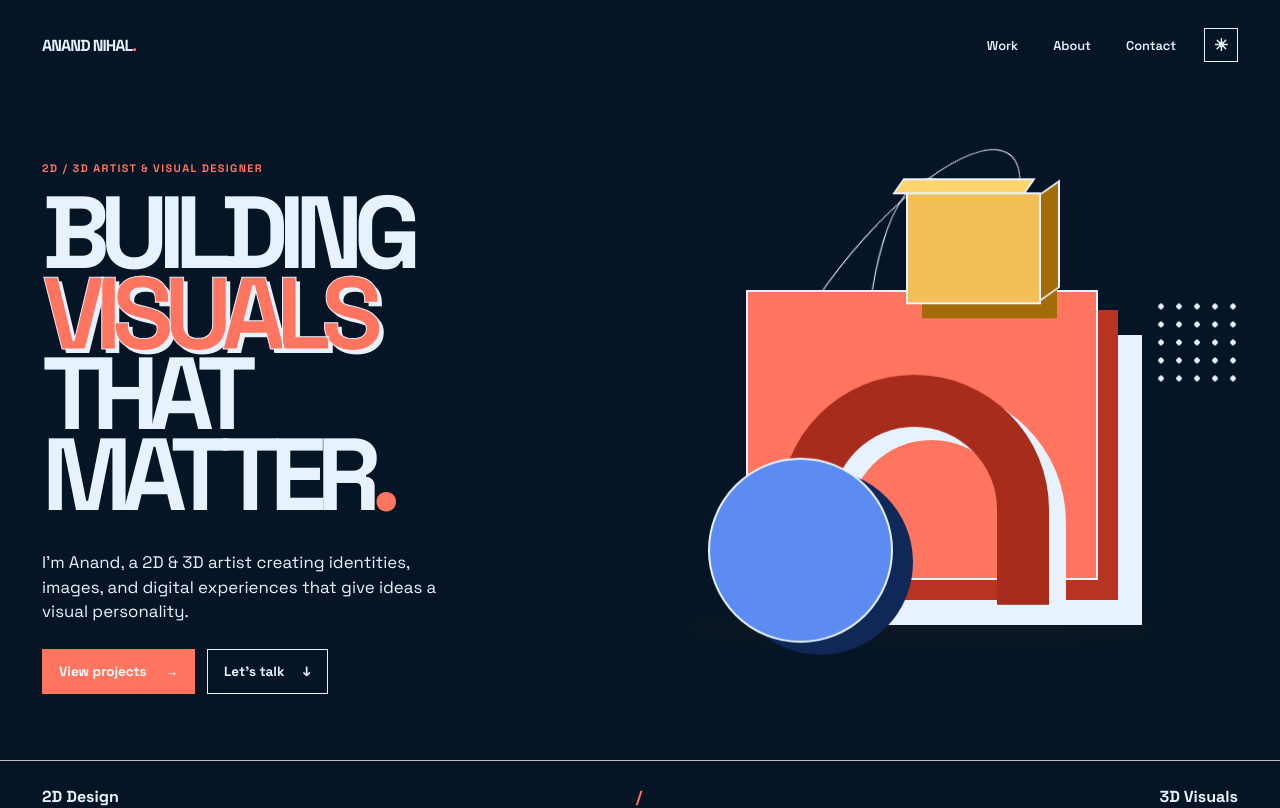
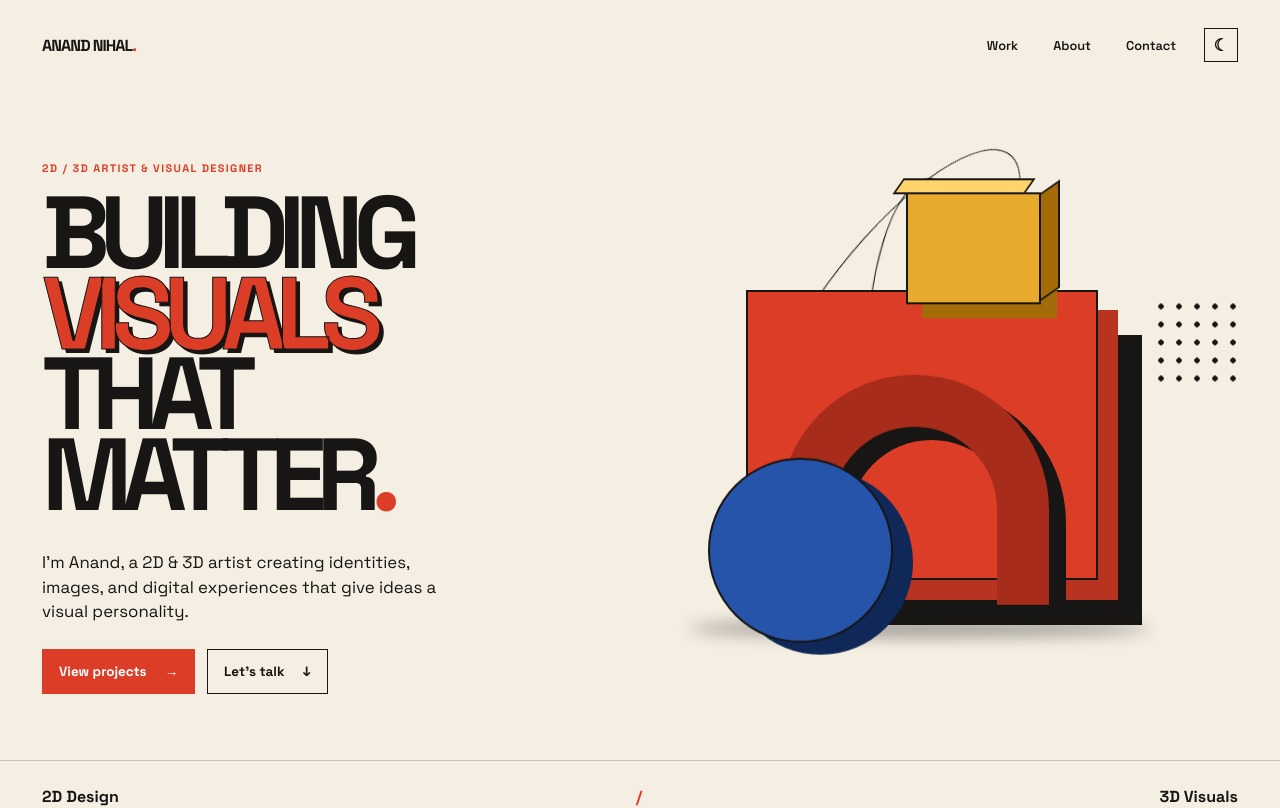
Before and after one commit to Ayushi50/anand, an Angular app: page / in a window 1280 px wide. Shown: the top 808 px of the page. Built offline with nearby package versions, Linux system fonts and the light colour scheme.

Commit message:
light mode

```diff
--- a/src/app/theme.service.ts
+++ b/src/app/theme.service.ts
@@ -5,11 +5,11 @@ import { Injectable, inject, signal } from '@angular/core';
 export class ThemeService {
   private readonly document = inject(DOCUMENT);
   private readonly storageKey = 'anand-portfolio-theme';
-  readonly isDarkMode = signal(true);
+  readonly isDarkMode = signal(false);
 
   constructor() {
     const savedTheme = this.document.defaultView?.localStorage.getItem(this.storageKey);
-    this.setTheme(savedTheme !== 'light');
+    this.setTheme(savedTheme === 'dark');
   }
 
   toggle(): void {
@@ -18,7 +18,7 @@ export class ThemeService {
 
   private setTheme(isDarkMode: boolean): void {
     this.isDarkMode.set(isDarkMode);
-    this.document.documentElement.classList.toggle('light-mode', !isDarkMode);
+    this.document.documentElement.classList.toggle('dark-mode', isDarkMode);
     this.document.defaultView?.localStorage.setItem(this.storageKey, isDarkMode ? 'dark' : 'light');
   }
 }
--- a/src/styles.css
+++ b/src/styles.css
@@ -1,2 +1,2 @@
 @import url('https://fonts.googleapis.com/css2?family=Space+Grotesk:wght@400;500;600;700&display=swap');
-:root{--cream:#061525;--ink:#e8f2ff;--red:#ff755f;--blue:#5c8cf1;--yellow:#f1bf58;--surface:#0b2238}:root.light-mode{--cream:#f4eee3;--ink:#171614;--red:#dc3d27;--blue:#2554aa;--yellow:#e8aa2d;--surface:#fff}*{box-sizing:border-box}html{scroll-behavior:smooth}body{margin:0;background:var(--cream);color:var(--ink);font-family:'Space Grotesk',Arial,sans-serif;transition:background-color .25s,color .25s}a{color:inherit;text-decoration:none}
+:root{--cream:#f4eee3;--ink:#171614;--red:#dc3d27;--blue:#2554aa;--yellow:#e8aa2d;--surface:#fff}:root.dark-mode{--cream:#061525;--ink:#e8f2ff;--red:#ff755f;--blue:#5c8cf1;--yellow:#f1bf58;--surface:#0b2238}*{box-sizing:border-box}html{scroll-behavior:smooth}body{margin:0;background:var(--cream);color:var(--ink);font-family:'Space Grotesk',Arial,sans-serif;transition:background-color .25s,color .25s}a{color:inherit;text-decoration:none}
```
